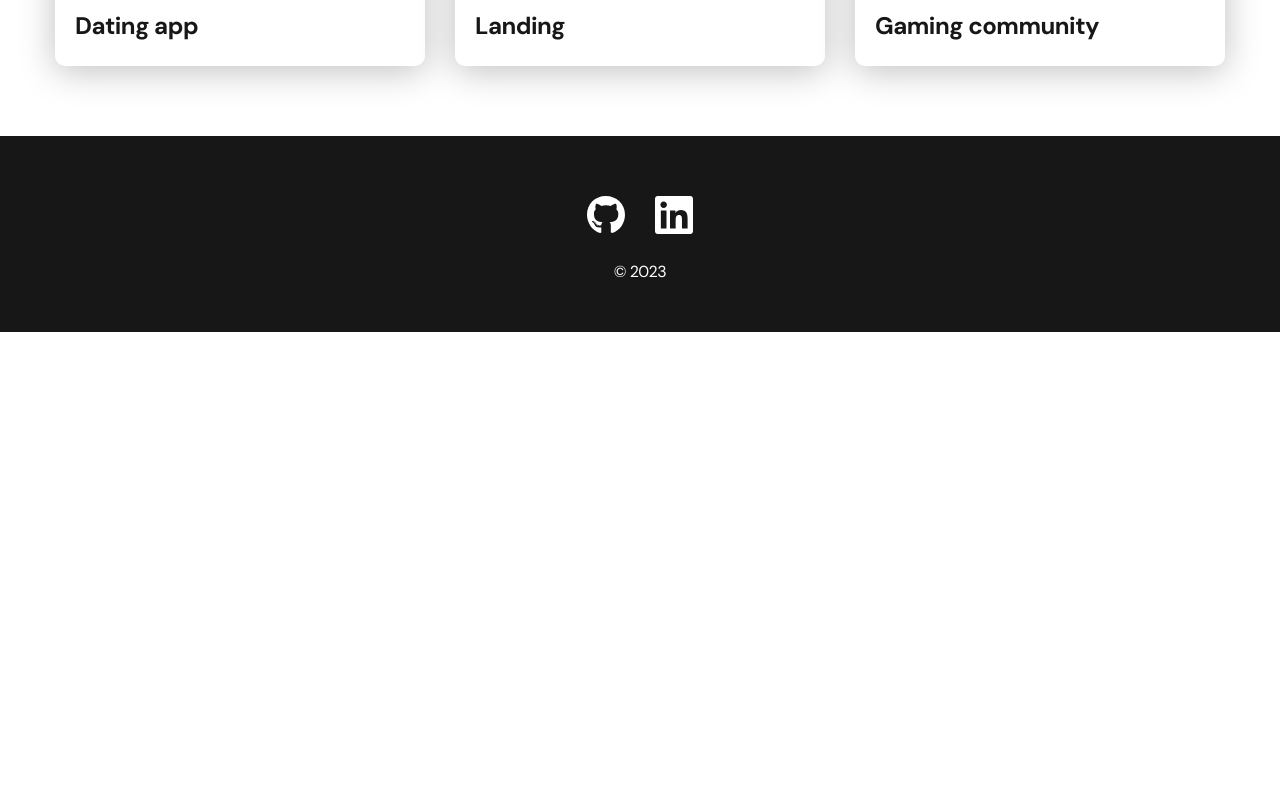
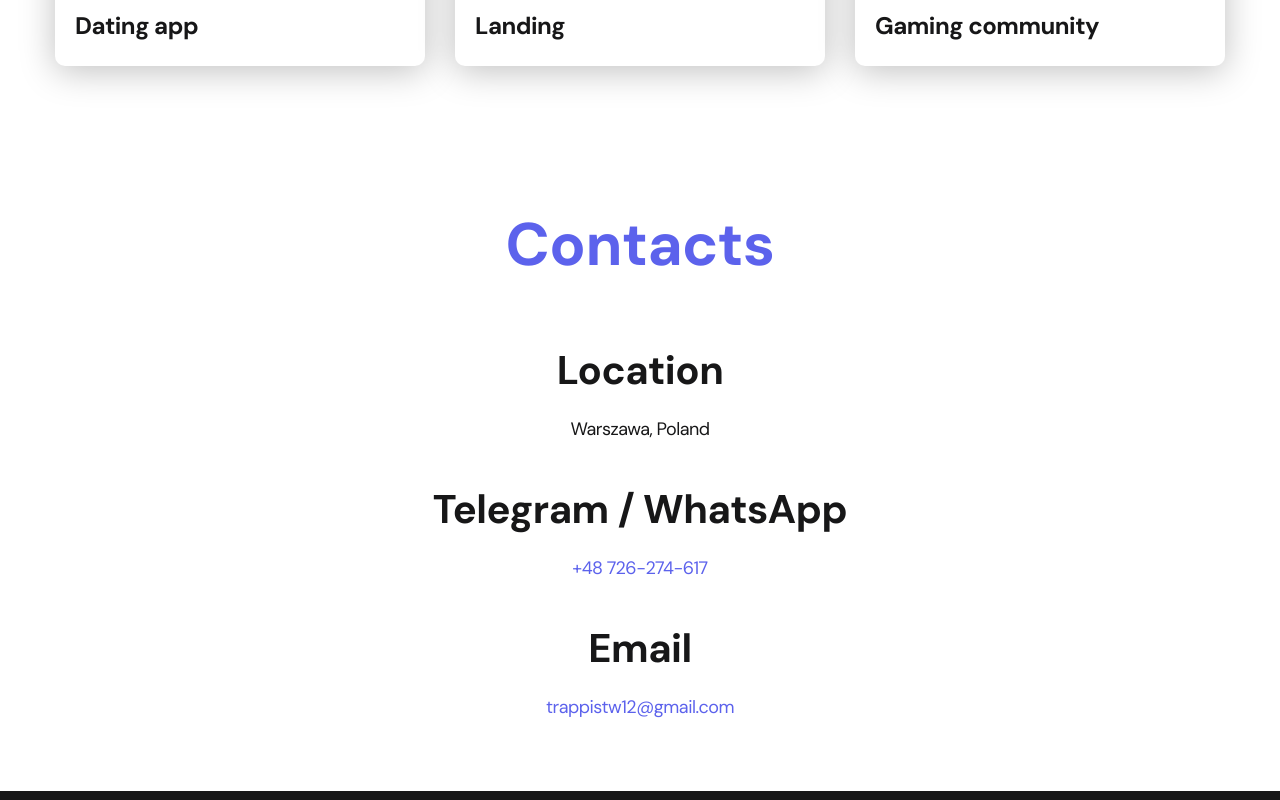
Before and after one commit to elseElseIf/port, a React (Create React App) app: page / in a window 1280 px wide. Shown: the part 1880-2680 px from the top of the page. Before the commit the page ends 2212 px from the top, so only its background shows below. Built offline with nearby package versions, Linux system fonts and the light colour scheme.

Commit message:
feat: add Contacts component

```diff
--- a/src/App.js
+++ b/src/App.js
@@ -3,6 +3,7 @@
 import Footer from "./components/footer/Footer";
 import Home from "./pages/Home";
 import Projects from "./pages/Projects";
+import Contacts from "./pages/Contacts";
 
 function App() {
   return (
@@ -10,6 +11,7 @@
       <Navbar />
       <Home />
       <Projects />
+      <Contacts />
       <Footer />
     </div>
   );
--- /dev/null
+++ b/src/pages/Contacts.js
@@ -0,0 +1,30 @@
+const Contacts = () => {
+  return (
+    <main className="section">
+      <div className="container">
+        <h1 className="title-1">Contacts</h1>
+
+        <ul className="content-list">
+          <li className="content-list__item">
+            <h2 className="title-2">Location</h2>
+            <p>Warszawa, Poland</p>
+          </li>
+          <li className="content-list__item">
+            <h2 className="title-2">Telegram / WhatsApp</h2>
+            <p>
+              <a href="tel:+79051234567">+48 726-274-617</a>
+            </p>
+          </li>
+          <li className="content-list__item">
+            <h2 className="title-2">Email</h2>
+            <p>
+              <a href="mailto:trappistw12@gmail.com">trappistw12@gmail.com</a>
+            </p>
+          </li>
+        </ul>
+      </div>
+    </main>
+  );
+};
+
+export default Contacts;
```
